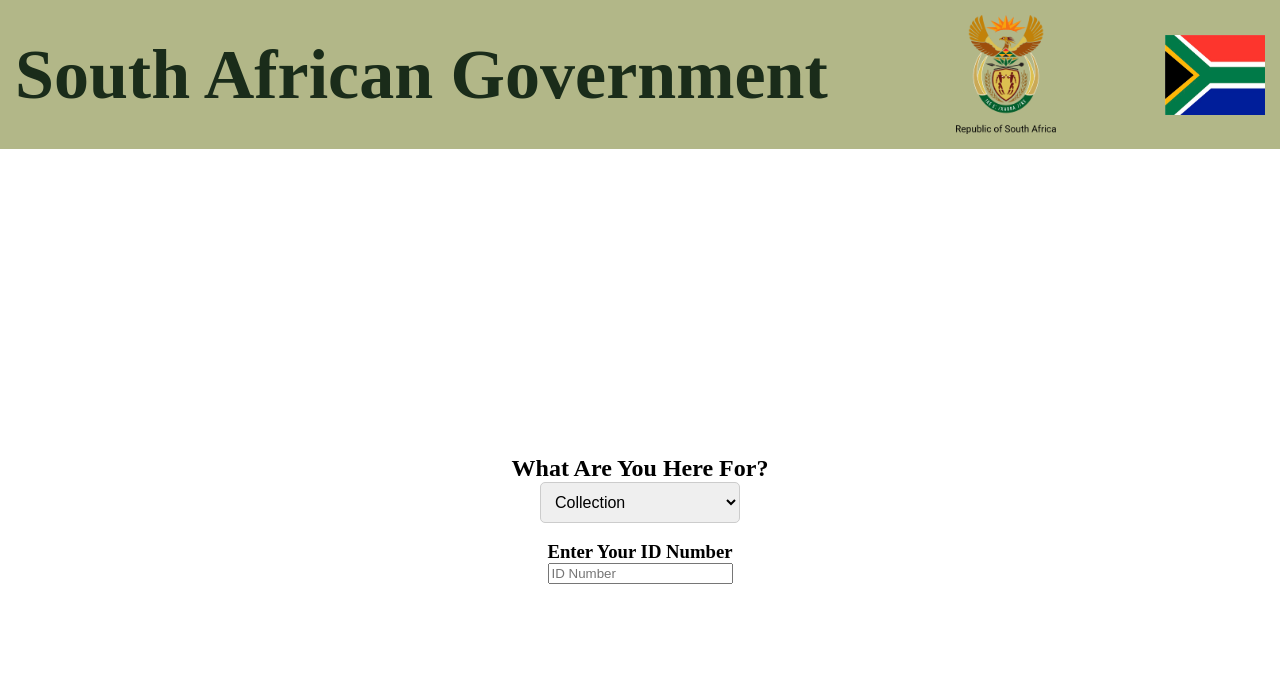
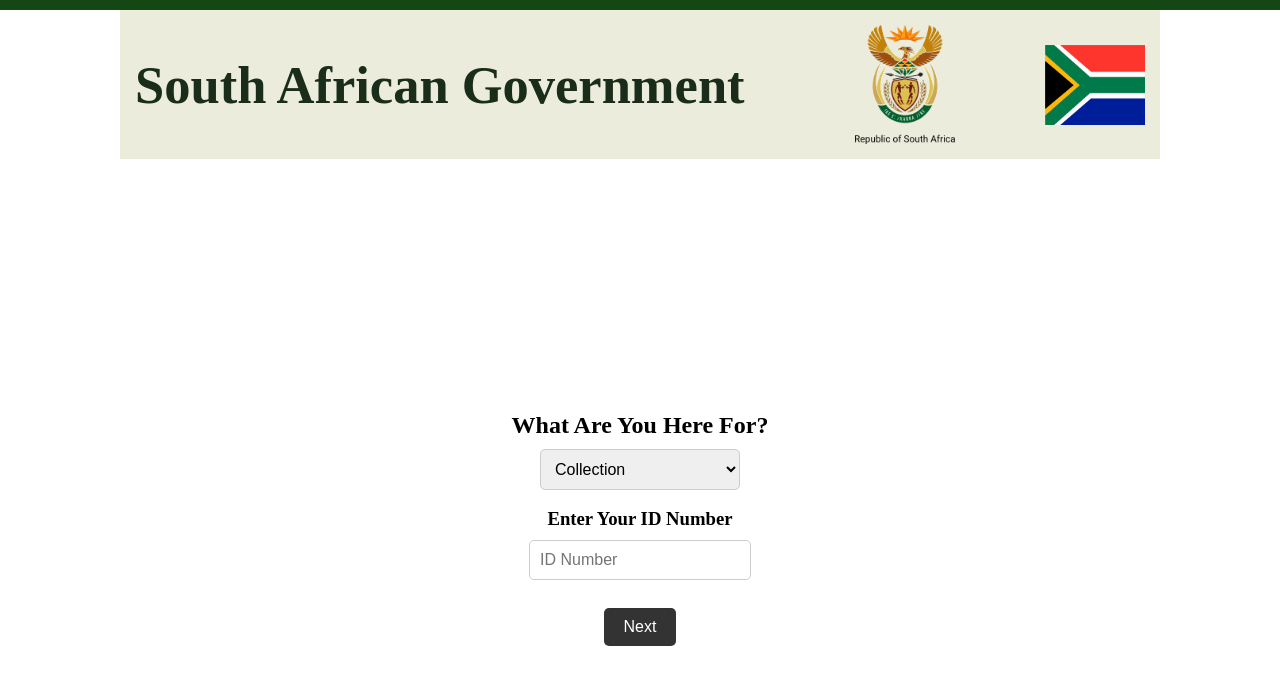
Before and after one commit to chuma1409/cpsi_hackathon, a plain HTML site: page client/index.html in a window 1280 px wide. Drawn offline with Linux system fonts and the light colour scheme.

Commit message:
added more basics of client side

```diff
--- a/client/index.html
+++ b/client/index.html
@@ -8,7 +8,7 @@
 </head>
 <body>
     <div class="header">
-        <h1>South African Government</h1>
+        <h2>South African Government</h2>
         <!-- #add logo on left side of header -->
         <img src="logo.png" alt="logo" class="logo">
         <!-- add south african flag on the right -->
@@ -24,8 +24,12 @@
         </select>
         <br>
         <!-- add ID textbox -->
-        <h3>Enter Your ID Number</h2>
+        <h3>Enter Your ID Number</h3>
         <input type="text" placeholder="ID Number" class="textbox">
+        <br>
+
+        <!-- add submit button -->
+        <button class="next-button">Next</button>
     </div>
 
 </body>
--- a/client/style.css
+++ b/client/style.css
@@ -4,9 +4,13 @@ body, h1, h2, h3, h4, h5, h6, p {
     padding: 0;
 }
 
+body{
+    padding: 10px 120px;
+}
+
 .header {
     display: flex;
-    background-color: #b2b788;
+    background-color: #ebecdc;
     color: #fff;
     padding: 15px;
     font-size: 35px;
@@ -17,9 +21,20 @@ body, h1, h2, h3, h4, h5, h6, p {
     margin-bottom: 20px;
 }
 
-.header h1 {
+.header h2 {
     color: rgb(26, 44, 26);
     text-align: center;
+}
+.header::before {
+    content: "";
+    display: block;
+    position: absolute;
+    top: 0;
+    left: 0;
+    width: 100%;
+    height: 10px; /* Adjust the height as needed */
+    background-color: rgb(20, 71, 20);
+    z-index: -1;
 }
 
 .flag {
@@ -41,11 +56,32 @@ body, h1, h2, h3, h4, h5, h6, p {
     align-items: center;
     height: calc(100vh - 100px); /* Adjust for the header's height and padding */
 }
-
 .dropdown {
     padding: 10px;
     font-size: 16px;
     border: 1px solid #ccc;
     border-radius: 5px;
     width: 200px;
+    margin-top: 10px; /* Add some space between dropdown and textbox */
+
 }
+
+.textbox {
+    padding: 10px;
+    font-size: 16px;
+    border: 1px solid #ccc;
+    border-radius: 5px;
+    width: 200px;
+    margin-top: 10px; /* Add some space between dropdown and textbox */
+}
+
+.next-button {
+    padding: 10px 20px;
+    font-size: 16px;
+    background-color: #333;
+    color: #fff;
+    border: none;
+    border-radius: 5px;
+    cursor: pointer;
+    margin-top: 10px; /* Add space between the textbox and the button */
+}
```
